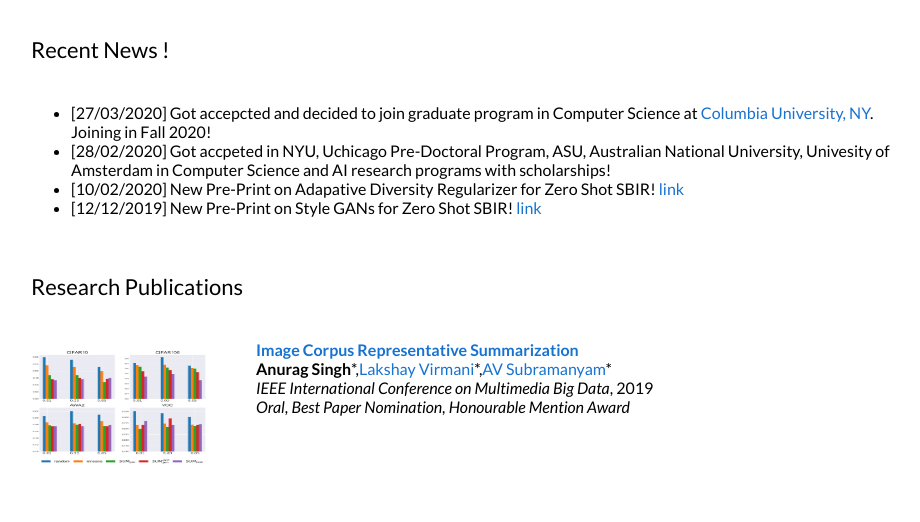
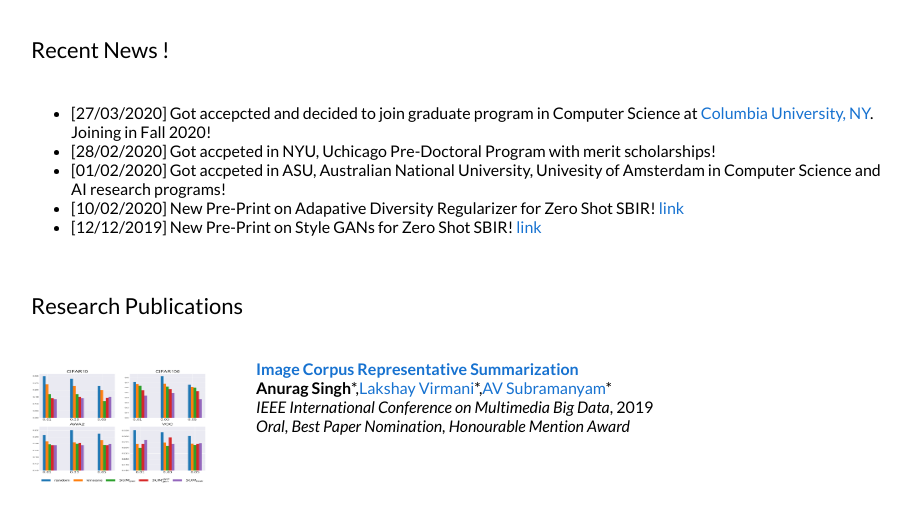
Before and after one commit to Anurag14/anurag14.github.io, a Jekyll site: the page built from index.html, in a window 1280 px wide, cut to the strip 312-848 px from the top of the page. Shown: the top 522 px of the strip, without its empty margins (179-1099 px from the left). Built offline with Jekyll 4.4.1, drawn with Linux system fonts in a browser that asks for light colours.

Commit message:
Update mainpage.html

```diff
--- a/_layouts/mainpage.html
+++ b/_layouts/mainpage.html
@@ -111,7 +111,8 @@
      <p>
     <ul>
       <li>[27/03/2020] Got accepcted and decided to join graduate program in Computer Science at <a href="https://www.columbia.edu/">Columbia University, NY</a>. Joining in Fall 2020!</li>
-      <li>[28/02/2020] Got accpeted in NYU, Uchicago Pre-Doctoral Program, ASU, Australian National University, Univesity of Amsterdam in Computer Science and AI research programs with scholarships!<a href="#"></a></li>
+      <li>[28/02/2020] Got accpeted in NYU, Uchicago Pre-Doctoral Program with merit scholarships!<a href="#"></a></li>
+      <li>[01/02/2020] Got accpeted in ASU, Australian National University, Univesity of Amsterdam in Computer Science and AI research programs!<a href="#"></a></li>
       <li>[10/02/2020] New Pre-Print on Adapative Diversity Regularizer for Zero Shot SBIR! <a href="#">link</a></li>
       <li>[12/12/2019] New Pre-Print on Style GANs for Zero Shot SBIR! <a href="#">link</a></li>
    </ul>
```
